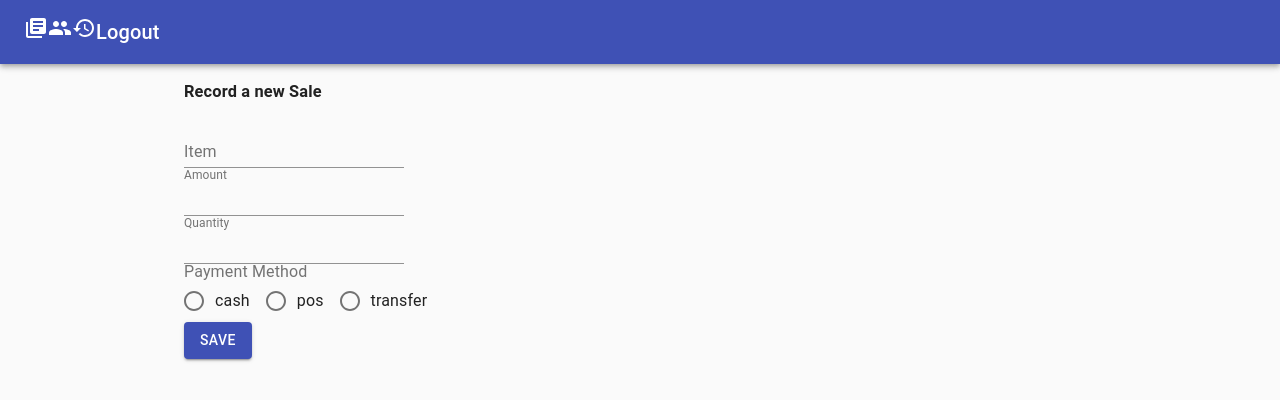
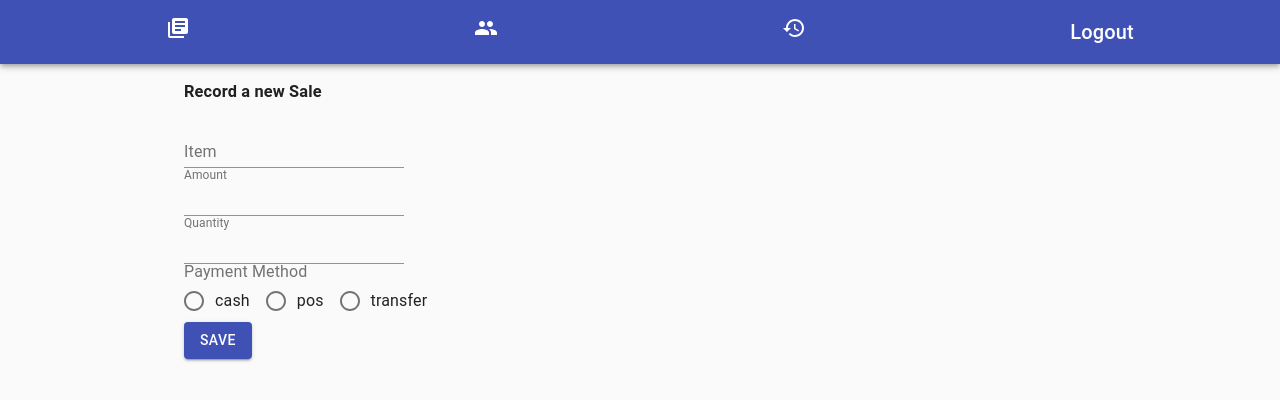
Before and after one commit to atlasmoth/Kippa-clone, a Next.js app: page /transactions/in in a window 1280 px wide. Shown: the top 400 px of the page. Built offline with nearby package versions, Linux system fonts and the light colour scheme.

Commit message:
updating credit sharing

```diff
--- a/components/navbar.js
+++ b/components/navbar.js
@@ -29,15 +29,21 @@ export default function Navbar() {
     <div className={classes.root}>
       <AppBar position="static">
         <Toolbar>
-          <Box display="flex" justifyContent="space-around" alignItems="center">
-            <Typography variant="h6" className={classes.title}>
+          <Box
+            style={{
+              display: "grid",
+              gridTemplateColumns: "1fr 1fr 1fr 1fr",
+              width: "100%",
+            }}
+          >
+            <Typography variant="h6" className={classes.title} align="center">
               <Link href="/account">
                 <a style={{ color: "#fff", textDecoration: "none" }}>
                   <LibraryBooksIcon />
                 </a>
               </Link>
             </Typography>
-            <Typography variant="h6" className={classes.title}>
+            <Typography variant="h6" className={classes.title} align="center">
               <Link href="/customers">
                 <a style={{ color: "#fff", textDecoration: "none" }}>
                   <PeopleIcon />
@@ -45,14 +51,14 @@ export default function Navbar() {
               </Link>
             </Typography>
 
-            <Typography variant="h6" className={classes.title}>
+            <Typography variant="h6" className={classes.title} align="center">
               <Link href="/transactions">
                 <a style={{ color: "#fff", textDecoration: "none" }}>
                   <HistoryIcon />
                 </a>
               </Link>
             </Typography>
-            <Typography variant="h6" className={classes.title}>
+            <Typography variant="h6" className={classes.title} align="center">
               <a
                 style={{ color: "#fff", textDecoration: "none" }}
                 href="/api/auth/logout"
--- a/pages/customers/[...id].js
+++ b/pages/customers/[...id].js
@@ -18,7 +18,6 @@ import { getSession } from "@auth0/nextjs-auth0";
 const useStyles = makeStyles((theme) => ({
   root: {
     width: "100%",
-    maxWidth: 360,
     backgroundColor: theme.palette.background.paper,
   },
 }));
@@ -64,7 +63,7 @@ export default function CheckboxList({ id, customer, user }) {
       text: `Hey ${customer.name}, you owe ${user.name} some ${
         obj.amount
       } naira due on ${new Date(obj.date).toDateString()}`,
-      url: "https://example.com",
+      url: `${window.location.origin}/debt/${obj._id}`,
     };
     navigator.share(shareData).then(console.log).catch(console.log);
   }
@@ -82,7 +81,7 @@ export default function CheckboxList({ id, customer, user }) {
       <List className={classes.root}>
         {uniqueDebt.length > 0 &&
           uniqueDebt.map((u) => (
-            <ListItem key={u._id} role={undefined} dense button>
+            <ListItem key={u._id}>
               <ListItemIcon>
                 <Checkbox
                   edge="start"
```
Also changed, not shown: pages/debt/[...id].js (added, +28 -0 lines).
